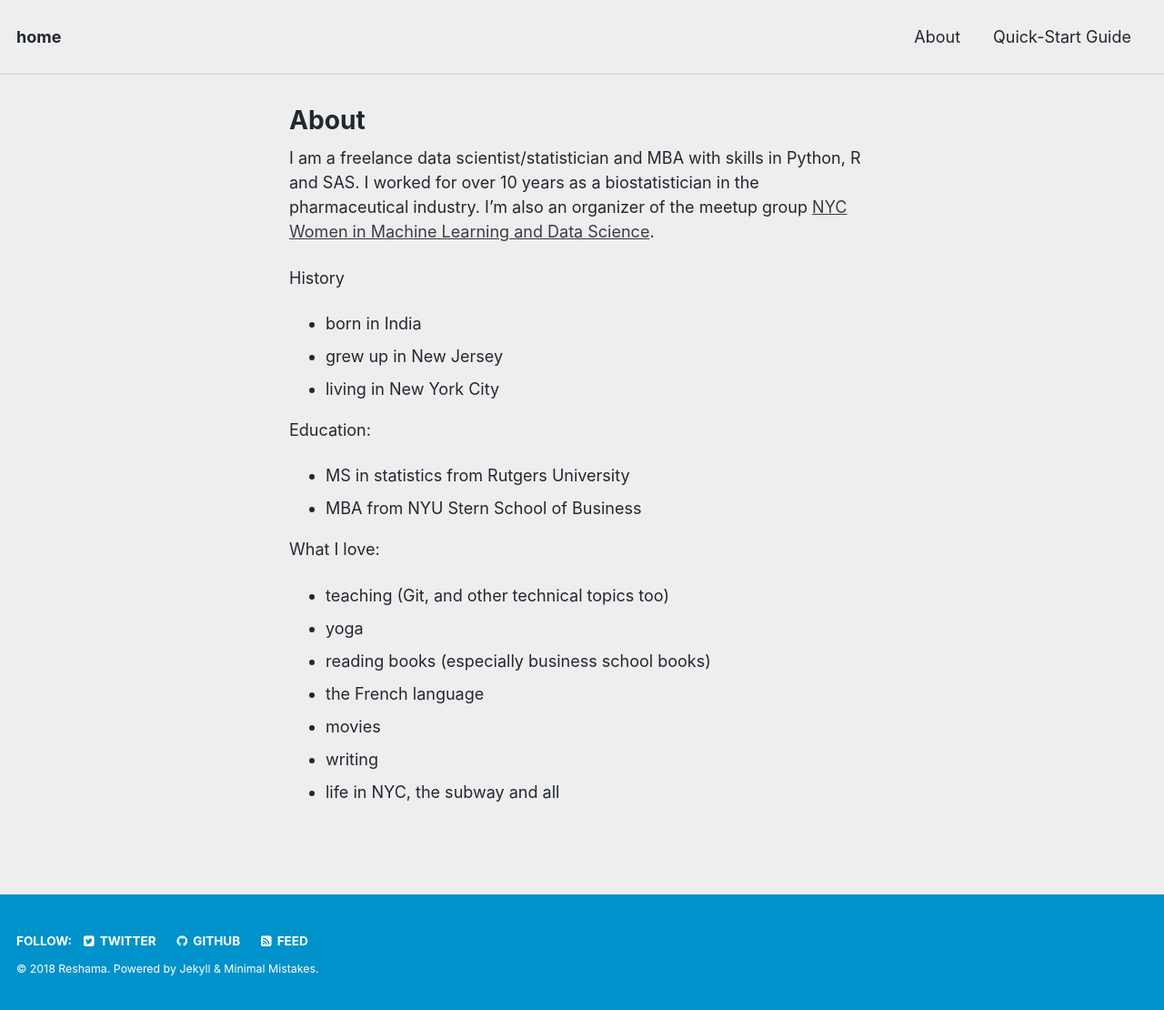
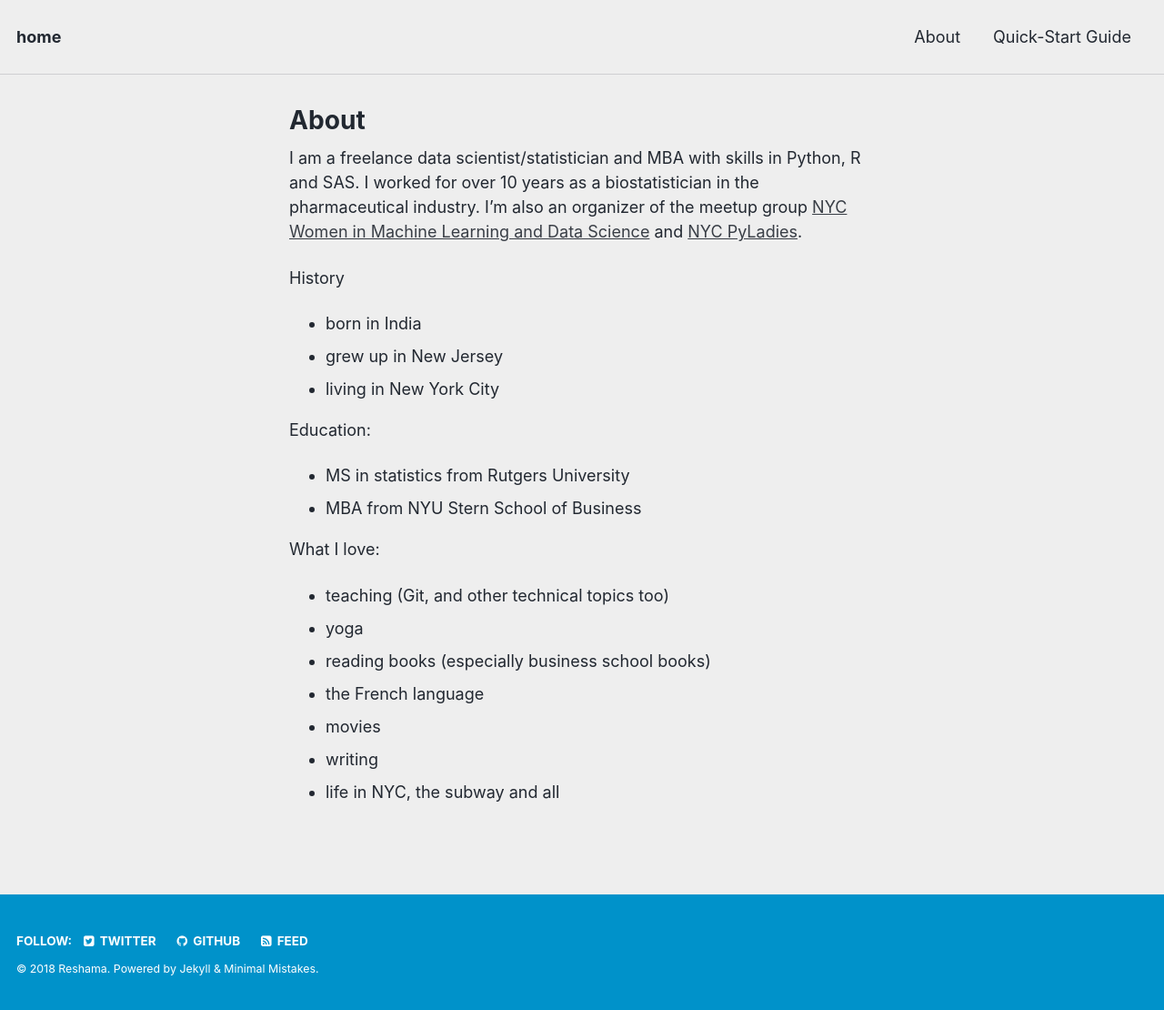
Before and after one commit to reshamas/reshamas.github.io, a Jekyll site: the page built from about/index.md, in a window 1280 px wide. Shown: the whole page at 91% size. Built offline with Jekyll 4.4.1, drawn with Linux system fonts in a browser that asks for light colours.

Commit message:
Update index.md

```diff
--- a/about/index.md
+++ b/about/index.md
@@ -5,7 +5,7 @@ tags:
 comments: false
 ---
 
-I am a freelance data scientist/statistician and MBA with skills in Python, R and SAS. I worked for over 10 years as a biostatistician in the pharmaceutical industry.  I'm also an organizer of the meetup group [NYC Women in Machine Learning and Data Science](wimlds.org).
+I am a freelance data scientist/statistician and MBA with skills in Python, R and SAS. I worked for over 10 years as a biostatistician in the pharmaceutical industry.  I'm also an organizer of the meetup group [NYC Women in Machine Learning and Data Science](wimlds.org) and [NYC PyLadies](https://www.meetup.com/NYC-PyLadies/).
 
 History
 - born in India
```
